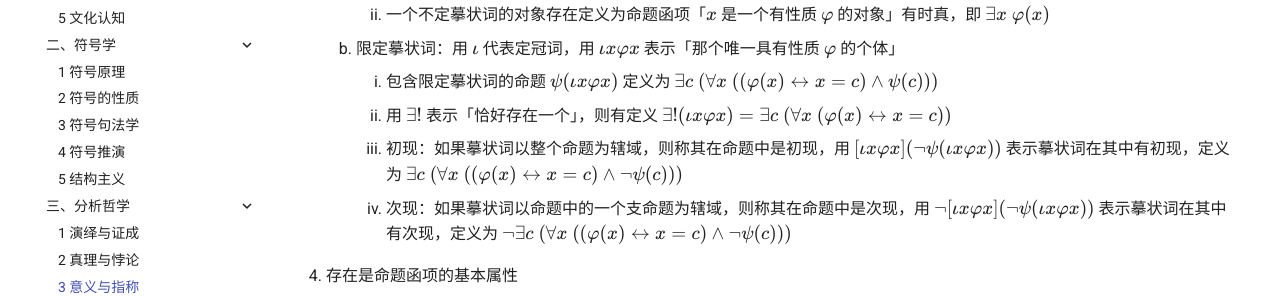
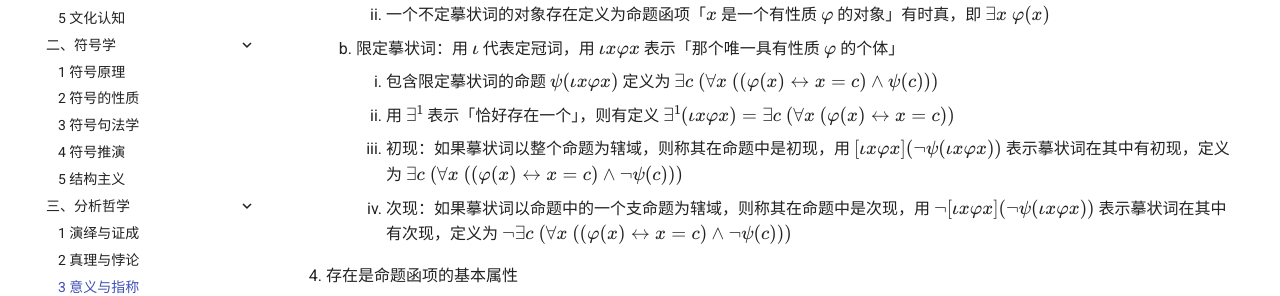
Before and after one commit to ShiinaHiiragi/note, an MkDocs documentation site: the page built from docs/meta/logic/mean.md, in a window 1280 px wide and 900 px high, scrolled down 2897 px. Shown: the part 157-453 px from the top of the window. Built offline with MkDocs 1.6.1 and Material for MkDocs 9.7.7, drawn with Linux system fonts in a browser that asks for light colours; comment, search, counter and statistics services are not loaded.

Commit message:
change abbrev

```diff
--- a/docs/meta/logic/mean.md
+++ b/docs/meta/logic/mean.md
@@ -79,7 +79,7 @@
         2. 一个不定摹状词的对象存在定义为命题函项「$x$ 是一个有性质 $\varphi$ 的对象」有时真，即 $\exists x \ \varphi(x)$
     2. 限定摹状词：用 $\iota$ 代表定冠词，用 $\iota x \varphi x$ 表示「那个唯一具有性质 $\varphi$ 的个体」
         1. 包含限定摹状词的命题 $\psi(\iota x \varphi x)$ 定义为 $\exists c \ (\forall x \ ((\varphi(x) \leftrightarrow x = c) \wedge \psi(c)))$
-        2. 用 $\exists!$ 表示「恰好存在一个」，则有定义 $\exists! (\iota x \varphi x) = \exists c \ (\forall x \ (\varphi(x) \leftrightarrow x = c))$
+        2. 用 $\exists^1$ 表示「恰好存在一个」，则有定义 $\exists^1 (\iota x \varphi x) = \exists c \ (\forall x \ (\varphi(x) \leftrightarrow x = c))$
         3. 初现：如果摹状词以整个命题为辖域，则称其在命题中是初现，用 $[\iota x \varphi x](\neg \psi(\iota x \varphi x))$ 表示摹状词在其中有初现，定义为 $\exists c \ (\forall x \ ((\varphi(x) \leftrightarrow x = c) \wedge \neg \psi(c)))$
         4. 次现：如果摹状词以命题中的一个支命题为辖域，则称其在命题中是次现，用 $\neg [\iota x \varphi x](\neg \psi(\iota x \varphi x))$ 表示摹状词在其中有次现，定义为 $\neg \exists c \ (\forall x \ ((\varphi(x) \leftrightarrow x = c) \wedge \neg \psi(c)))$
 4. 存在是命题函项的基本属性
```
Also changed, not shown: docs/logic/set/zfc.md (+1 -1 lines).
